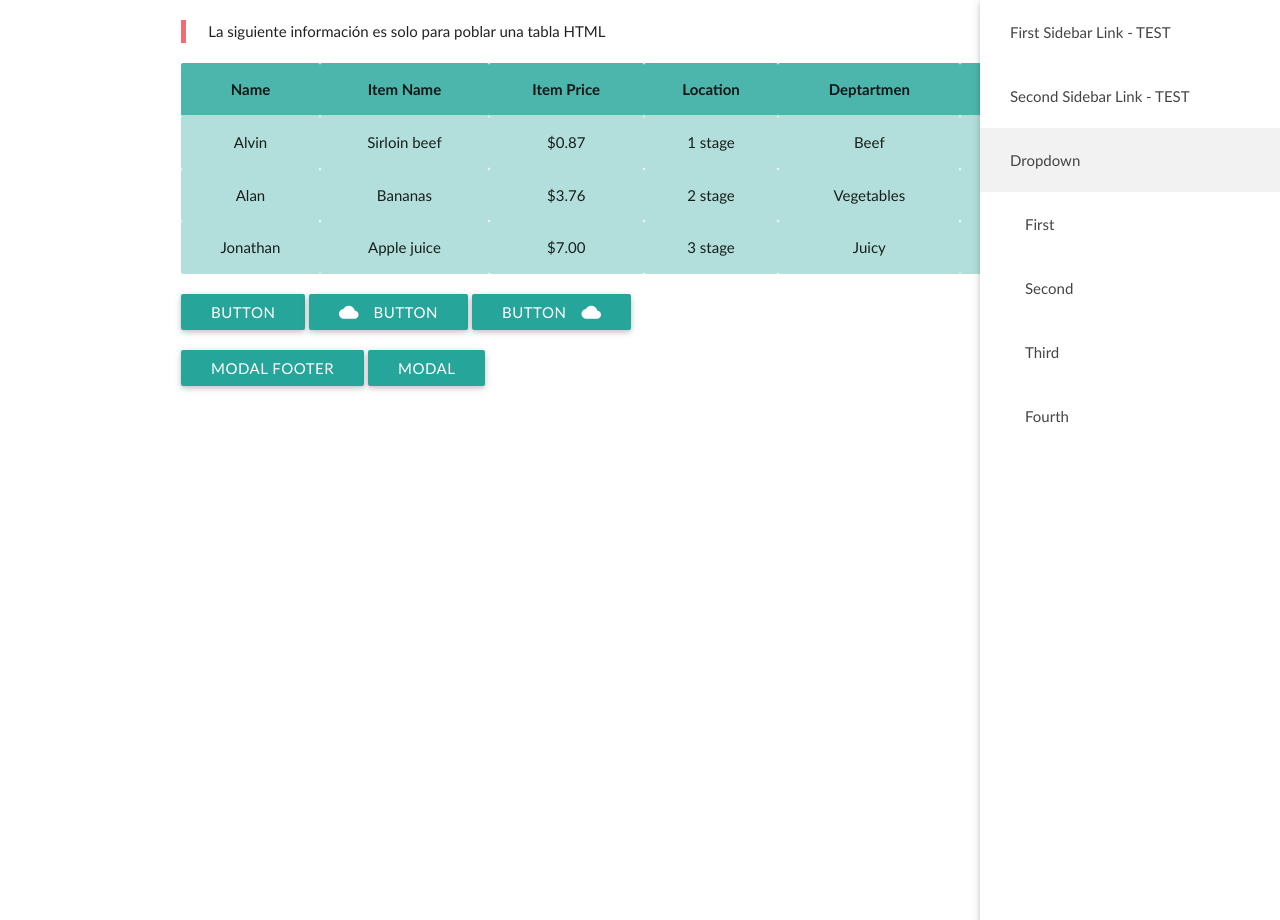
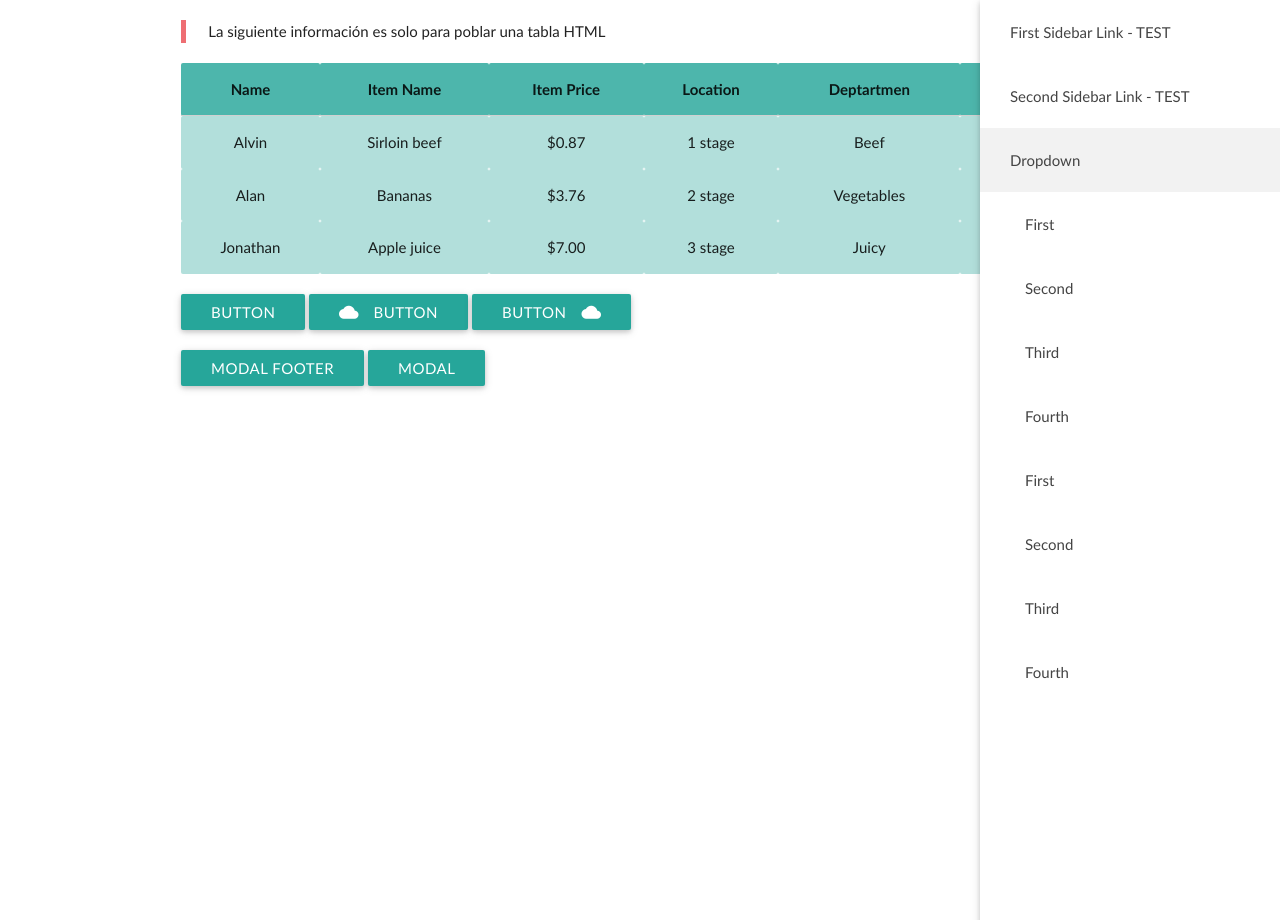
Before and after one commit to Juanrra/pruebas_git, a CodeIgniter app: page /pruebas/ in a window 1280 px wide, after a click on "Dropdown". Run offline with CodeIgniter, Linux system fonts and the light colour scheme.

Commit message:
Se agregamos las <li> para la tabla

```diff
--- a/application/views/view_libreria.php
+++ b/application/views/view_libreria.php
@@ -49,6 +49,10 @@
 		            <div class="collapsible-body">
 		              <ul>
 		                <li><a href="#!">First</a></li>
+		                <li><a href="#!">Second</a></li>
+		                <li><a href="#!">Third</a></li>
+		                <li><a href="#!">Fourth</a></li>
+                                <li><a href="#!">First</a></li>
 		                <li><a href="#!">Second</a></li>
 		                <li><a href="#!">Third</a></li>
 		                <li><a href="#!">Fourth</a></li>
```
